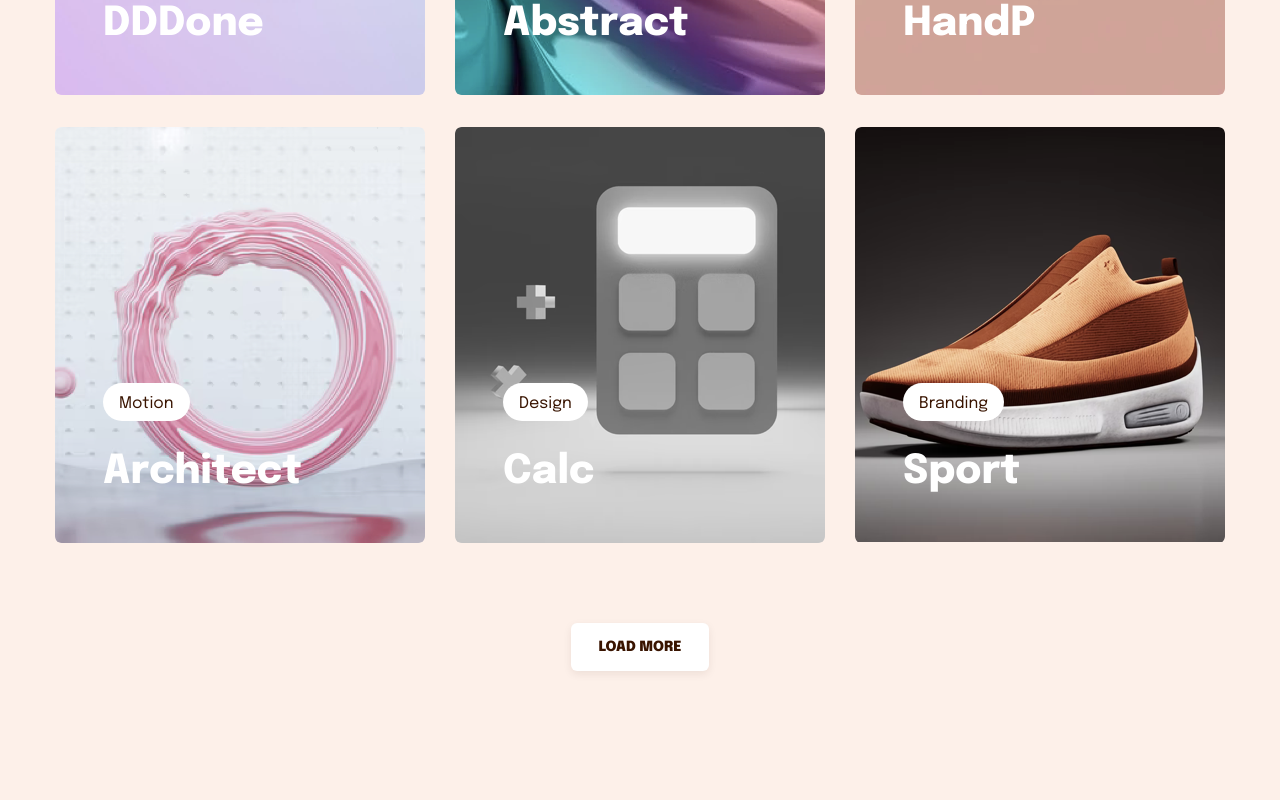
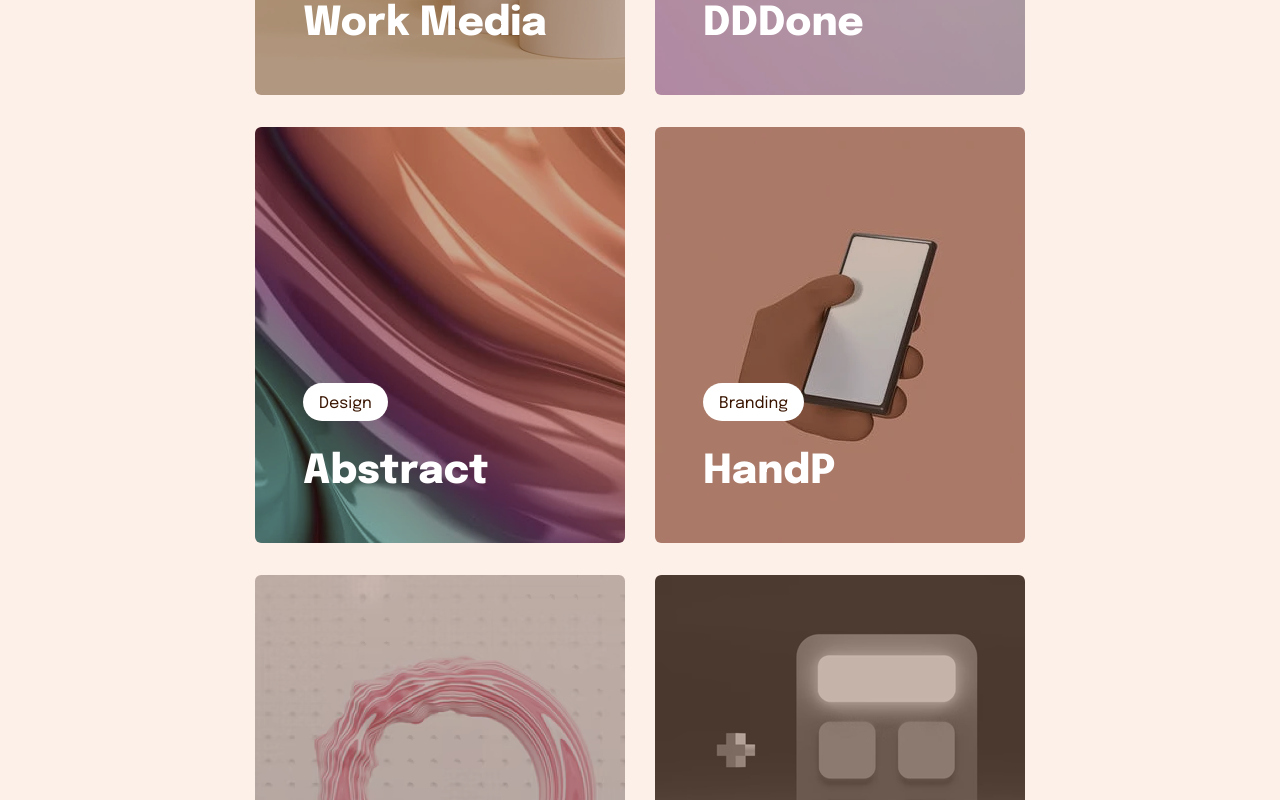
Before and after one commit to I-vasilich-I/agency-portfolio, a React (Create React App) app: page / in a window 1280 px wide. Shown: the part 1360-2160 px from the top of the page. Built offline with nearby package versions, Linux system fonts and the light colour scheme; a web font is replaced by a local one.

Commit message:
fix: adjust layout style

```diff
--- a/src/components/card/Card.scss
+++ b/src/components/card/Card.scss
@@ -11,9 +11,20 @@
   border-radius: 6px;
   cursor: pointer;
 
+  &::after {
+    position: absolute;
+    content: '';
+    width: 100%;
+    height: 100%;
+    top: 0;
+    left: 0;
+    z-index: -1;
+    background-color: rgba(92, 32, 0, .32);
+  }
+
   img {
     position: absolute;
-    z-index: -1;
+    z-index: -2;
     top: 0;
     left: 0;
   }
@@ -62,5 +73,5 @@
 
 .card__checkbox {
   position: absolute;
-  z-index: -1;
+  z-index: -2;
 }
--- a/src/components/card/Card.tsx
+++ b/src/components/card/Card.tsx
@@ -1,5 +1,6 @@
 import classNames from 'classnames';
 import { useContext, useEffect, useState, MouseEvent } from 'react';
+import { MOBILE_BRAKE_POINT } from '../../constants';
 import { CategoryContext } from '../../contextProviders/contextProviders';
 import useWindowDimensions from '../../hooks/useWindowDimensions';
 import { ICard } from '../../types';
@@ -18,7 +19,7 @@ const Card = ({id, name, category, categoryId, img, setCards }: IProps) => {
   const { setCategory } = useContext(CategoryContext);
   const [isChecked, setIsChecked] = useState(false);
   const { width } = useWindowDimensions();
-  const isMobile = width <= 1040;
+  const isMobile = width <= MOBILE_BRAKE_POINT;
   const cardClass = classNames('card', {
     'card--checked': isChecked
   })
@@ -51,7 +52,7 @@ const Card = ({id, name, category, categoryId, img, setCards }: IProps) => {
       <label htmlFor="checkbox" className='card__checkbox'>
         <input type="checkbox" name="checkbox" id="checkbox" defaultChecked={isChecked} />
       </label>
-      <img src={img} alt="" className='card__img' />
+      <img src={img} alt="" className='card__img' loading='lazy' />
       <button className="card__button" onClick={handleClick}>{category}</button>
       <h3>{name}</h3>
     </div>
--- a/src/components/gallery/Gallery.scss
+++ b/src/components/gallery/Gallery.scss
@@ -5,6 +5,10 @@
   padding-bottom: 184px;
   max-width: $max-content-width;
   margin: 0 auto;
+
+  @media (max-width: $mobile-width) {
+    padding-bottom: 223px;
+  }
 
   .button {
     background-color: $color-white;
@@ -20,8 +24,8 @@
 }
 
 .wrapper__section {
-  padding: 84px 23px 0;
   height: 100%;
+  padding: 84px 135px 0;
   display: flex;
   flex-direction: column;
   align-items: center;
--- a/src/components/gallery/Gallery.tsx
+++ b/src/components/gallery/Gallery.tsx
@@ -1,4 +1,4 @@
-import { useEffect, useState } from 'react';
+import { Suspense, useEffect, useState } from 'react';
 import classNames from 'classnames';
 import { CategoryContext } from '../../contextProviders/contextProviders';
 import useWindowDimensions from '../../hooks/useWindowDimensions';
@@ -6,7 +6,8 @@ import { useKeyPress } from '../../hooks/useKeyPress';
 import Card from '../card/Card';
 import CustomSelect from '../../elements/customSelect/CustomSelect';
 import InputRadioOptions from '../../elements/inputRadioOptions/inputRadioOptions';
-import { RADIO_OPTIONS, SELECT_OPTIONS, CARDS } from '../../constants';
+import Skeleton from '../../elements/skeleton/Skeleton';
+import { RADIO_OPTIONS, SELECT_OPTIONS, CARDS, MOBILE_BRAKE_POINT } from '../../constants';
 import { ICard } from '../../types';
 import './Gallery.scss';
 
@@ -17,7 +18,7 @@ const Gallery = () => {
   const [category, setCategory] = useState(0);
   const { width } = useWindowDimensions();
   const { key, setKey } = useKeyPress();
-  const isMobile = width <= 1040;
+  const isMobile = width <= MOBILE_BRAKE_POINT;
   const fieldsetClassName = classNames('categories', {'categories--select': isMobile});
 
   const handleClick = () => {
@@ -42,6 +43,14 @@ const Gallery = () => {
     setKey('');
   }, [key, setKey])
 
+  const skeletons = (
+    <>
+      <Skeleton />
+      <Skeleton />
+      <Skeleton />
+    </>
+  )
+
   return (
     <CategoryContext.Provider value={{ category, setCategory }} >
       <section className="section">
@@ -53,10 +62,12 @@ const Gallery = () => {
             }
           </fieldset>
             <div className="cards-container">
+              <Suspense fallback={skeletons}>
                 {shownCards
                   .map(( {id, name, category, categoryId, img}) =>
                   <Card key={id} id={id} name={name} category={category} categoryId={categoryId} img={img} setCards={setCards} />
                 )}
+              </Suspense>
             </div>
           <button className="button" onClick={handleClick} disabled={isDisabled}>load more</button>
         </div>
--- a/src/components/header/Header.scss
+++ b/src/components/header/Header.scss
@@ -95,20 +95,39 @@
   @include font(1.6rem, 3.2rem);
 
   a {
+    position: relative;
     text-decoration: none;
     color: inherit;
+
+    &::after {
+      content: '';
+      position: absolute;
+      bottom: -5px;
+      left: 0;
+      width: 100%;
+      height: 3px;
+      background-color: $color-orange;
+      transform: scaleX(0);
+      transform-origin: left;
+      transition: transform .3s ease-in-out;
+    }
 
     &:visited {
       text-decoration: none;
       color: inherit;
     }
 
-    &:hover {
+    &:hover, &:focus {
+      transition: all .3s ease-in-out;
       color: $color-orange;
+
+      &::after {
+        transform: scaleX(1);
+      }
     }
 
     &:focus {
-      outline: 1px solid $color-secondary;
+      outline: none;
     }
   }
 }
--- a/src/constants.ts
+++ b/src/constants.ts
@@ -207,4 +207,6 @@ const NAV_LINKS = [
   },
 ];
 
-export { CARDS, RADIO_OPTIONS, SELECT_OPTIONS, NAV_LINKS };
+const MOBILE_BRAKE_POINT = 1039;
+
+export { CARDS, RADIO_OPTIONS, SELECT_OPTIONS, NAV_LINKS, MOBILE_BRAKE_POINT };
--- /dev/null
+++ b/src/elements/skeleton/Skeleton.scss
@@ -0,0 +1,29 @@
+%blink {
+  content: "";
+  position: absolute;
+  background: linear-gradient(90deg, transparent, rgba(255, 255, 255, 0.5), transparent);
+  width: 100%;
+  height: 99%;
+  top: 0;
+  left: 0;
+  z-index: 2;
+  animation: loading 1s infinite;
+}
+
+.skeleton {
+  position: relative;
+
+  &::before {
+    @extend %blink;
+  }
+}
+
+@keyframes loading {
+  0% {
+    transform: skewX(-10deg) translateX(-100%);
+  }
+
+  100% {
+    transform: skewX(-10deg) translateX(200%);
+  }
+}
--- /dev/null
+++ b/src/elements/skeleton/Skeleton.tsx
@@ -0,0 +1,9 @@
+import './Skeleton';
+
+const Skeleton = () => {
+  return (
+    <div className="card skeleton"></div>
+  )
+}
+
+export default Skeleton;
--- a/src/styles/_variables.scss
+++ b/src/styles/_variables.scss
@@ -7,7 +7,7 @@ $color-primary-dark: #F3D1BF;
 $color-secondary: #4FE24A;
 $color-dark-blue: #28293E;
 
-$mobile-width: 1040px;
+$mobile-width: 1039px;
 $min-body-width: 320px;
 $max-content-width: 1850px;
 
--- a/src/styles/index.scss
+++ b/src/styles/index.scss
@@ -16,6 +16,23 @@ body {
   margin: 0;
   background-color: $color-primary;
   font-family: 'Epilogue', sans-serif;
+
+  &::-webkit-scrollbar {
+    height: 7px;
+    width: 7px;
+  }
+
+  &::-webkit-scrollbar-track {
+    background: $color-primary;
+  }
+
+  &::-webkit-scrollbar-thumb {
+    background:  $color-orange;
+
+    &:hover {
+      background: $color-primary-dark;
+    }
+  }
 }
 
 h1, h2, h3, h4, h5, h6, p {
@@ -47,6 +64,7 @@ ul, li {
   background-color: transparent;
   border: 1px solid $color-white-opacity-29;
   border-radius: 6px;
+  transition: all .3s ease-in-out;
 
   @include font(1.4rem, 1.4rem, $color-white, $weight: 900);
 
```
Lines whose indentation alone changed are shown as unchanged.
